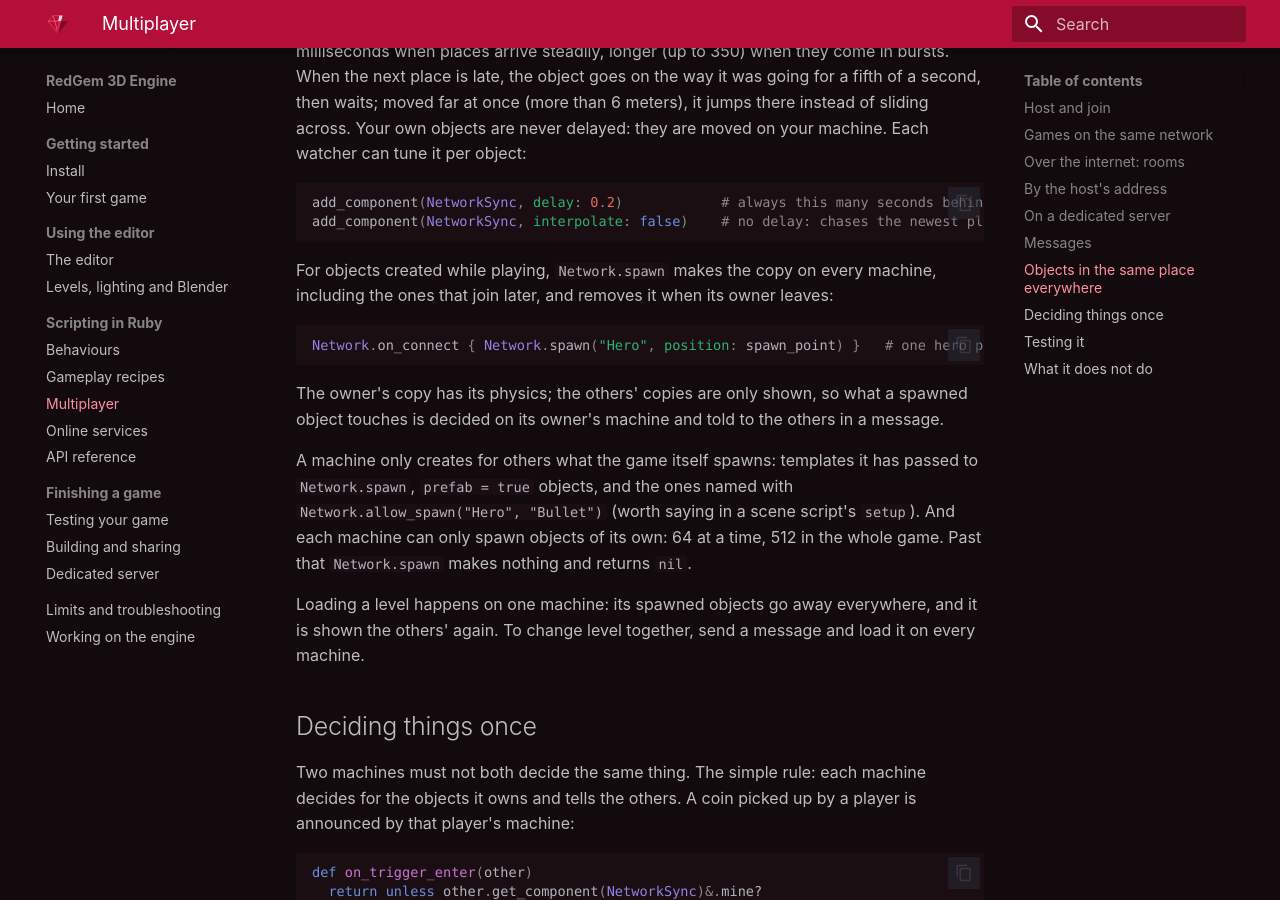
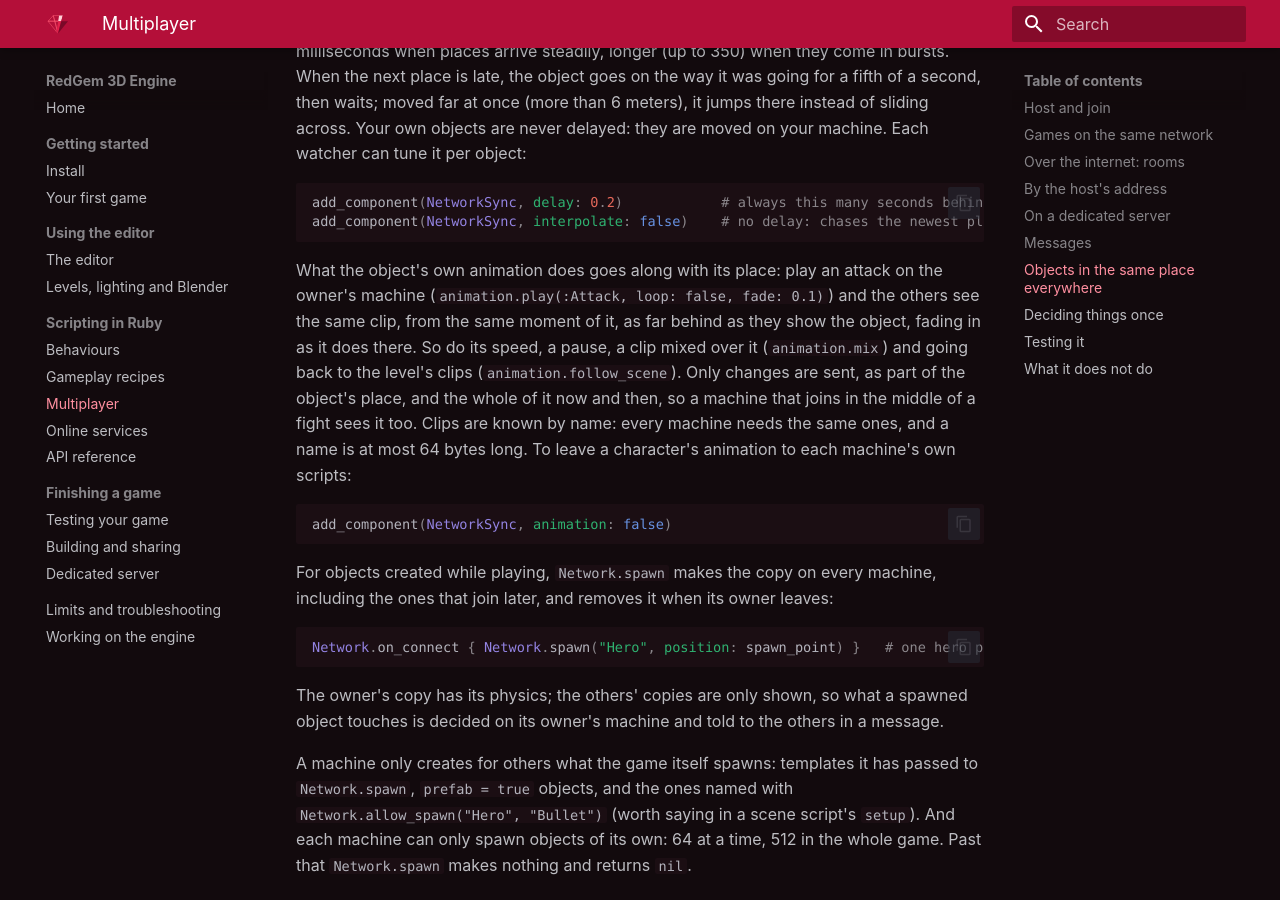
Before and after one commit to carlosdanielpohlod/redgem, an MkDocs documentation site: the page built from docs/scripting/multiplayer.md, in a window 1280 px wide and 900 px high, scrolled down 4263 px. Built offline with MkDocs 1.6.1 and Material for MkDocs 9.7.7, drawn with Linux system fonts in a browser that asks for light colours.

Commit message:
Document that NetworkSync carries an object's own animation

````diff
--- a/docs/scripting/multiplayer.md
+++ b/docs/scripting/multiplayer.md
@@ -184,6 +184,19 @@ add_component(NetworkSync, delay: 0.2)            # always this many seconds beh
 add_component(NetworkSync, interpolate: false)    # no delay: chases the newest place, less smoothly
 ```
 
+What the object's own animation does goes along with its place: play an attack on the owner's
+machine (`animation.play(:Attack, loop: false, fade: 0.1)`) and the others see the same clip,
+from the same moment of it, as far behind as they show the object, fading in as it does there.
+So do its speed, a pause, a clip mixed over it (`animation.mix`) and going back to the level's
+clips (`animation.follow_scene`). Only changes are sent, as part of the object's place, and the
+whole of it now and then, so a machine that joins in the middle of a fight sees it too. Clips are
+known by name: every machine needs the same ones, and a name is at most 64 bytes long. To leave a
+character's animation to each machine's own scripts:
+
+```ruby
+add_component(NetworkSync, animation: false)
+```
+
 For objects created while playing, `Network.spawn` makes the copy on every machine, including the
 ones that join later, and removes it when its owner leaves:
 
````
Also changed, not shown: docs/scripting/api.md (+1 -1 lines).
